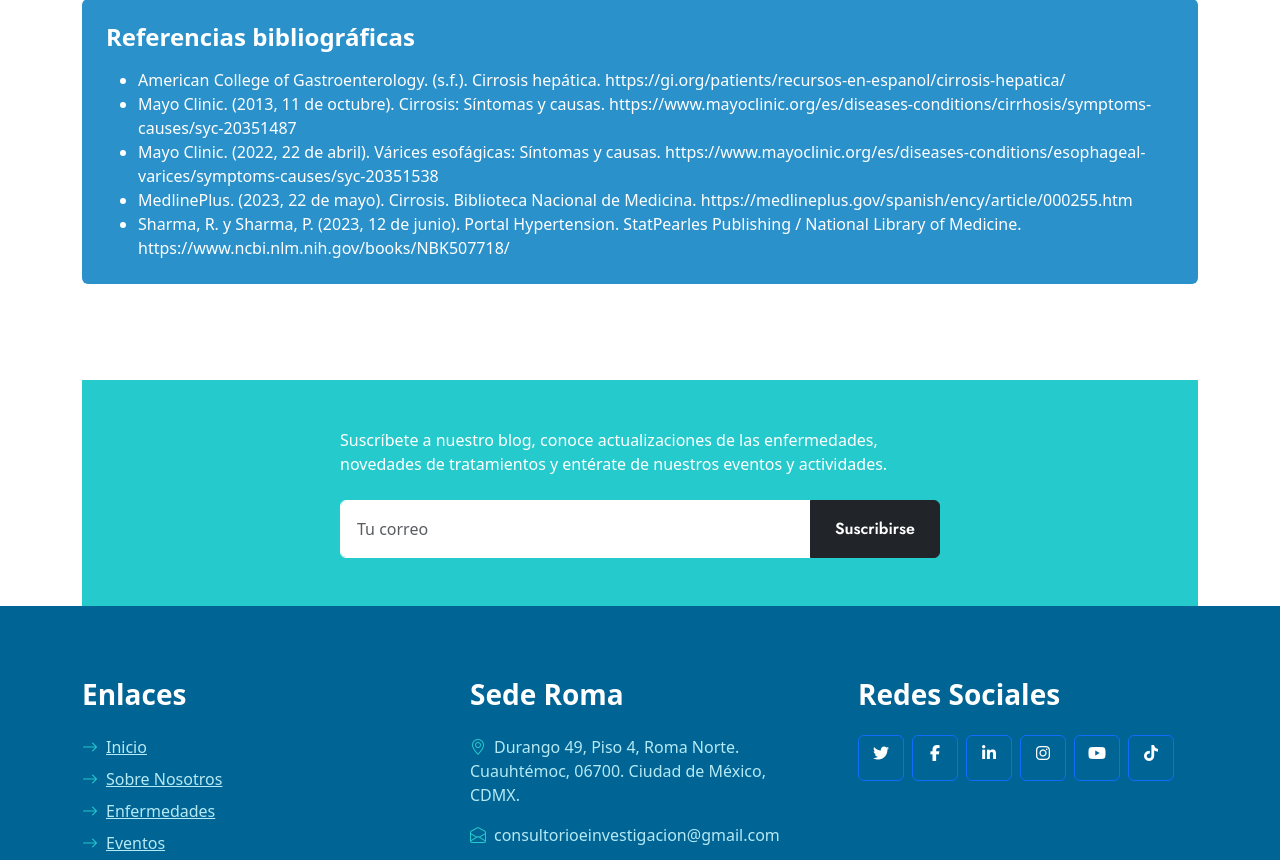
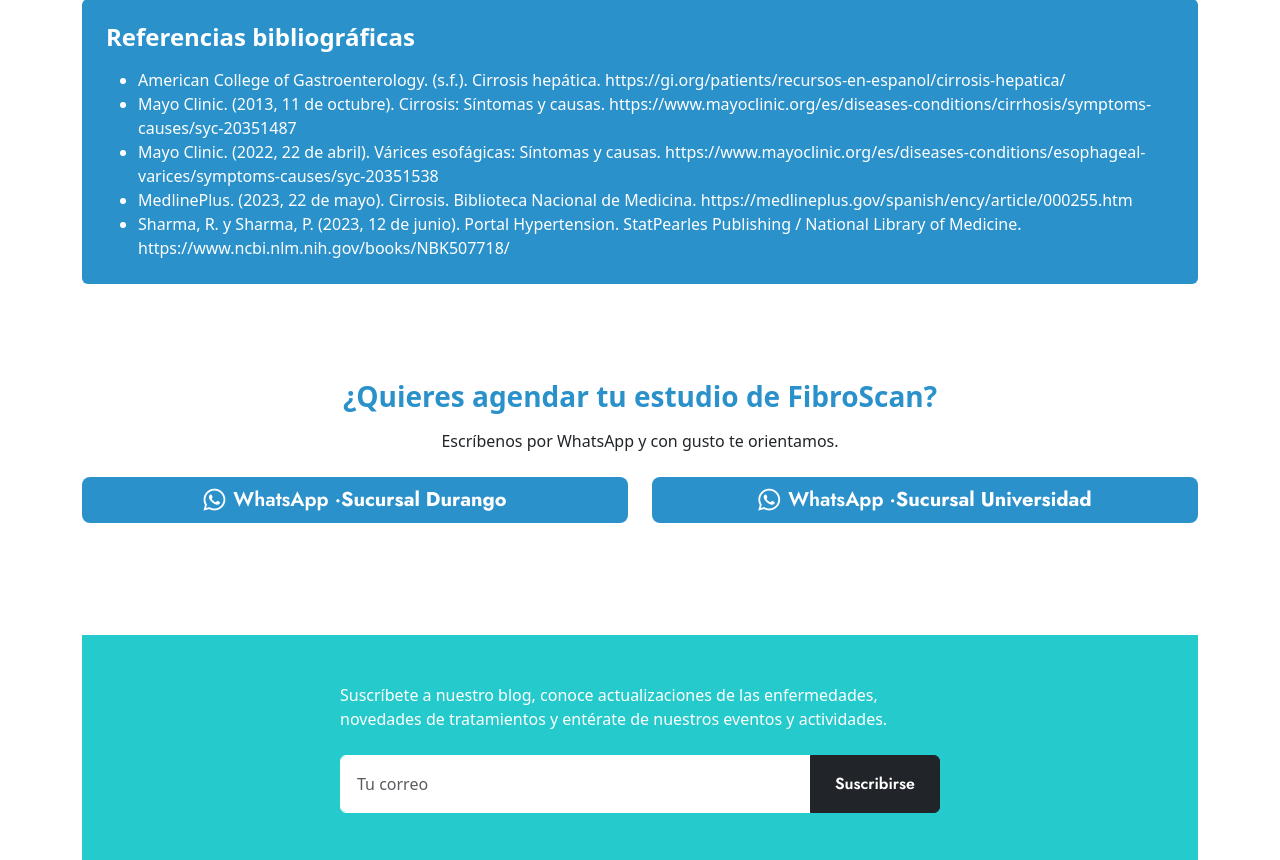
Before and after one commit to Joscarmesa/cig-new, a Flask app: template templates/blog_content/blog/el_higado_y_su_circulacion_comprendiendo_la_cirrosis_y_sus_complicaciones.html in a window 1280 px wide. Shown: the part 2662-3522 px from the top of the page. Run offline with Flask 3, Linux system fonts and the light colour scheme; the template is opened without the code that fills it, so the values that code supplies are empty; parts of the project's set-up code (start-up, migrations or seed data) failed here and were passed over; some libraries are stand-ins or nearby versions.

Commit message:
actulizado CTA

```diff
--- a/templates/blog_content/blog/el_higado_y_su_circulacion_comprendiendo_la_cirrosis_y_sus_complicaciones.html
+++ b/templates/blog_content/blog/el_higado_y_su_circulacion_comprendiendo_la_cirrosis_y_sus_complicaciones.html
@@ -142,4 +142,30 @@
     </div>
 </div>
 
+ <!-- CTA WhatsApp -->
+    <div class="container my-5">
+      <div class="row text-center">
+        <h3 class="mb-3">¿Quieres <strong>agendar tu estudio de FibroScan</strong>?</h3>
+        <p class="mb-4">Escríbenos por WhatsApp y con gusto te orientamos.</p>
+
+        <div class="col-md-6 mb-3">
+          <a href="https://wa.me/525565430983?text=Hola%2C%20necesito%20agendar%20un%20estudio%20de%20FibroScan%20en%20Durango."
+             target="_blank"
+             class="btn btn-whatsapp-custom btn-lg w-100 d-flex align-items-center justify-content-center"
+             onclick="gtag('event','click_whatsapp',{event_category:'contacto',event_label:'fibroscan_durango'});">
+            <i class="fab fa-whatsapp fa-lg me-2"></i> WhatsApp · <strong>Sucursal Durango</strong>
+          </a>
+        </div>
+
+        <div class="col-md-6 mb-3">
+          <a href="https://wa.me/525644071939?text=Hola%2C%20necesito%20agendar%20un%20estudio%20de%20FibroScan%20en%20Universidad."
+             target="_blank"
+             class="btn btn-whatsapp-custom btn-lg w-100 d-flex align-items-center justify-content-center"
+             onclick="gtag('event','click_whatsapp',{event_category:'contacto',event_label:'fibroscan_universidad'});">
+            <i class="fab fa-whatsapp fa-lg me-2"></i> WhatsApp · <strong>Sucursal Universidad</strong>
+          </a>
+        </div>
+      </div>
+    </div>
+
 {% endblock %}
```
